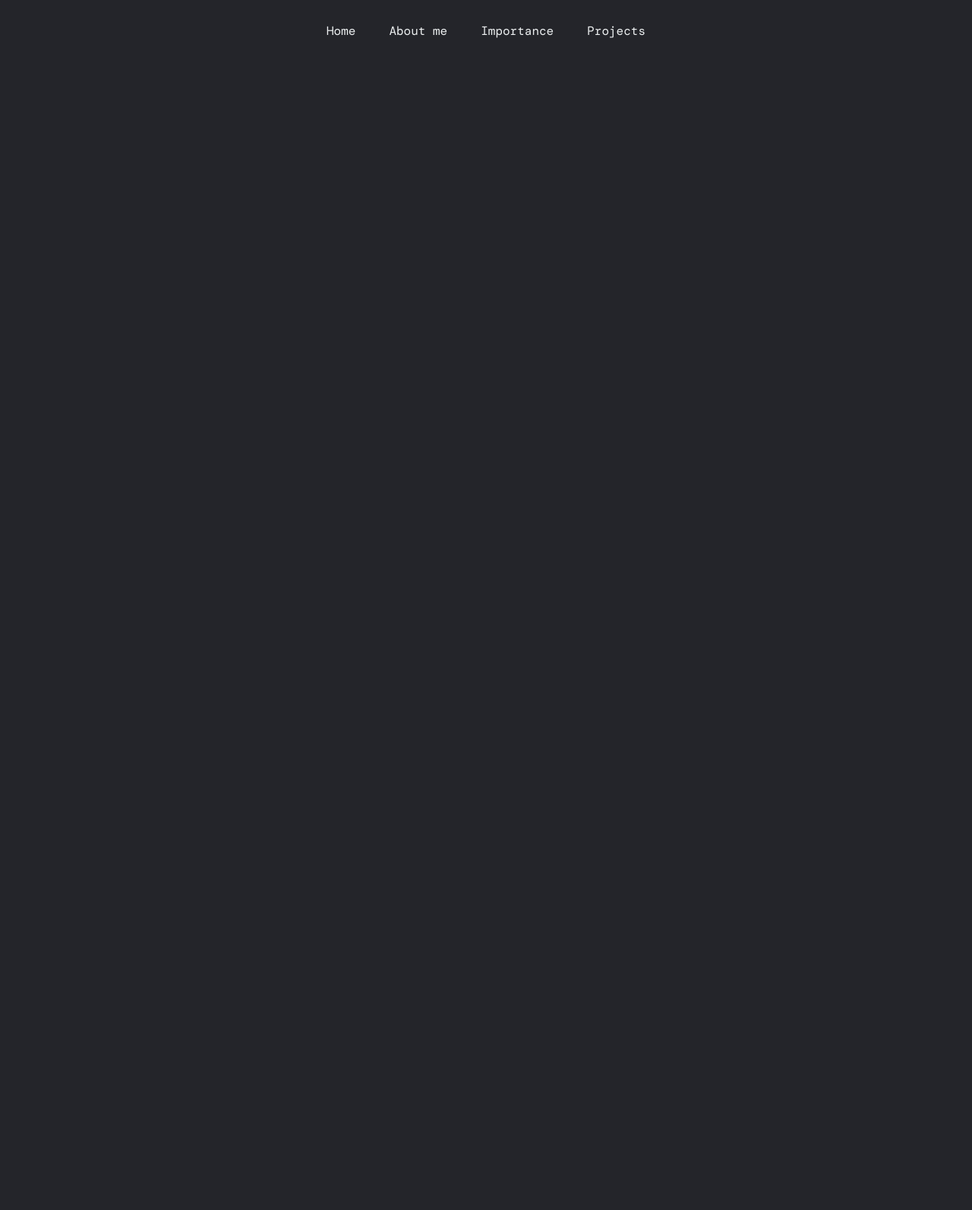
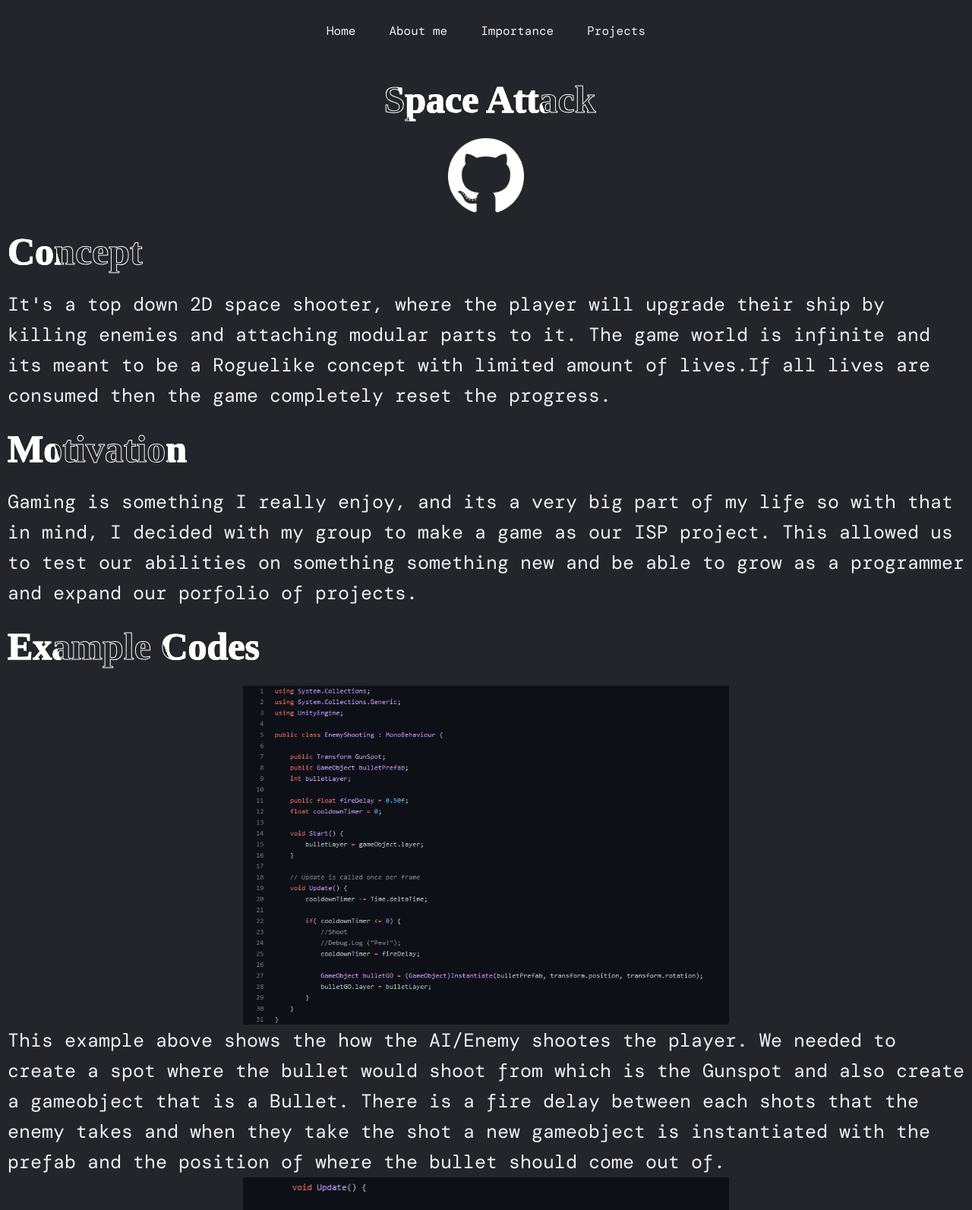
Before and after one commit to Rafid-A/DigitalPortfolio.github.io, a plain HTML site: page Projects.html in a window 1280 px wide. Shown: the top 1593 px of the page at 76% size. Before the commit the page ends 800 px from the top, so only its background shows below. Drawn offline with nearby package versions, Linux system fonts and the light colour scheme.

Commit message:
Adding ISP Project

```diff
--- a/Projects.html
+++ b/Projects.html
@@ -18,5 +18,56 @@
           </ul>
         </nav>
       </header>
+      <div class="text-box4" >
+        <h1 class="title">Space Attack</h1>
+        <a href="https://github.com/Brook-A-CS/ISP-Major-Accidents" target="_blank">
+          <img src="./Github.png" alt="Github Logo">
+        </a>
+        <h1>Concept</h1>
+        <p>It's a top down 2D space shooter, where the player will upgrade
+          their ship by killing enemies and attaching modular parts to it.
+          The game world is infinite and its meant to be a Roguelike concept
+          with limited amount of lives.If all lives are consumed then the game
+          completely reset the progress.
+        </p>
+        <h1>Motivation</h1>
+        <p>Gaming is something I really enjoy, and its a very big part of my life
+          so with that in mind, I decided with my group to make a game as our ISP
+          project. This allowed us to test our abilities on something something new
+          and be able to grow as a programmer and expand our porfolio of projects.
+        </p>
+        <h1>Example Codes</h1>
+        <img src="./Code Example 1.png" alt="Code Example 1"/>
+        <p>This example above shows the how the AI/Enemy shootes the player.
+          We needed to create a spot where the bullet would shoot from which
+          is the Gunspot and also create a gameobject that is a Bullet. There
+          is a fire delay between each shots that the enemy takes and when they
+          take the shot a new gameobject is instantiated with the prefab and the
+          position of where the bullet should come out of.
+        </p>
+        <img src="./Code Example 2.png" alt="Code Example 2"/>
+        <p>The purpose of the example above is to visually show that the player
+          was hit by the enemy bullet. In this Code it take the spriterenderer of the
+          playership which just shows the playership to the player and turns it on and off
+          really quick for the invulnerablilty period that is set to indicate to the player
+          that they took damage.During this invulnerablilty period the player cannot take
+          more damage because in that time it is made so that the playership cannot collide
+          with anything by changing the layer is being rendered on.
+        </p>
+        <h1>Conclusions</h1>
+        <p>Since this was something new to our group we kind of set a low expectation
+          for ourselves, so it went well for the most part. What didnt go well was learning
+          C# while at the same time learning how to use the Unity Engine was challenging for
+          everyone one of us, which meant it tooks us a while to get started which led us to
+          having a little less time than we wanted. Time management was also a major problem
+          due to us preparing for our AP/Final exams which led to us having even less time.
+          This addition cost of time was shown in the game by out outdate looking UI & lack of
+          content in the game.
+        </p>
+        <h1>Here is a Video of our Game</h1>
+        <iframe width="852" height="480" src="https://drive.google.com/file/d/1e7kFnLFSu4ZCR06TPRDaaErvR7QirKpM/preview"
+        frameborder="0" allowfullscreen></iframe>
+      </div>
+      &nbsp;&nbsp;
 </body>
 </html>
--- a/index.css
+++ b/index.css
@@ -51,7 +51,7 @@ header {
 .text-box p{
     font-family: "DM Mono", sans-serif;
     font-size: 50px;
-    font-weight: 600;
+    font-weight: 400;
     text-align: center;
     opacity: 0;
     animation:fade 1000ms ease-in-out forwards;
@@ -69,7 +69,7 @@ header {
 .text-box2 p{
     font-family: "DM Mono", sans-serif;
     font-size: 30px;
-    font-weight: 600;
+    font-weight: 400;
     text-align: center;
     opacity: 0;
     animation:fade 1000ms ease-in-out forwards;
@@ -87,8 +87,22 @@ header {
 .text-box3 p{
     font-family: "DM Mono", sans-serif;
     font-size: 33px;
-    font-weight: 600;
+    font-weight: 400;
     text-align: center;
+    opacity: 0;
+    animation:fade 1000ms ease-in-out forwards;
+}
+
+.text-box4{
+    color: #edf0f1;
+}
+
+.text-box4 p{
+    font-family: "DM Mono", sans-serif;
+    font-size: 25px;
+    font-weight: 400;
+    margin-left: 10px;
+    line-height: 40px;
     opacity: 0;
     animation:fade 1000ms ease-in-out forwards;
 }
@@ -106,6 +120,44 @@ header {
     opacity: 0;
     animation: back 20s linear infinite,fade 1000ms ease-in-out forwards;
 
+}
+
+.text-box4 h1{
+    font-size: 50px;
+    line-height: 100px;
+    margin-left: 10px;
+    color: transparent;
+    -webkit-text-stroke: 1px #fff;
+    background: url(back.png);
+    -webkit-background-clip: text;
+    background-position: 0 0;
+    opacity: 0;
+    animation: back 20s linear infinite,fade 1000ms ease-in-out forwards;
+
+}
+
+.text-box4 img {
+    margin-left: 10px;
+    display: block;
+    margin-left: auto;
+    margin-right: auto;
+    width: 50%;
+}
+
+.text-box4 iframe {
+    margin-left: 10px;
+    display: block;
+    margin-left: auto;
+    margin-right: auto;
+
+}
+
+.title {
+    text-align: center;
+}
+
+.text-box4 a img {
+    width: 100px;
 }
 
 @keyframes back{
```
Also changed, not shown: Code Example 1.png (added), Code Example 2.png (added), Github.png (added).
